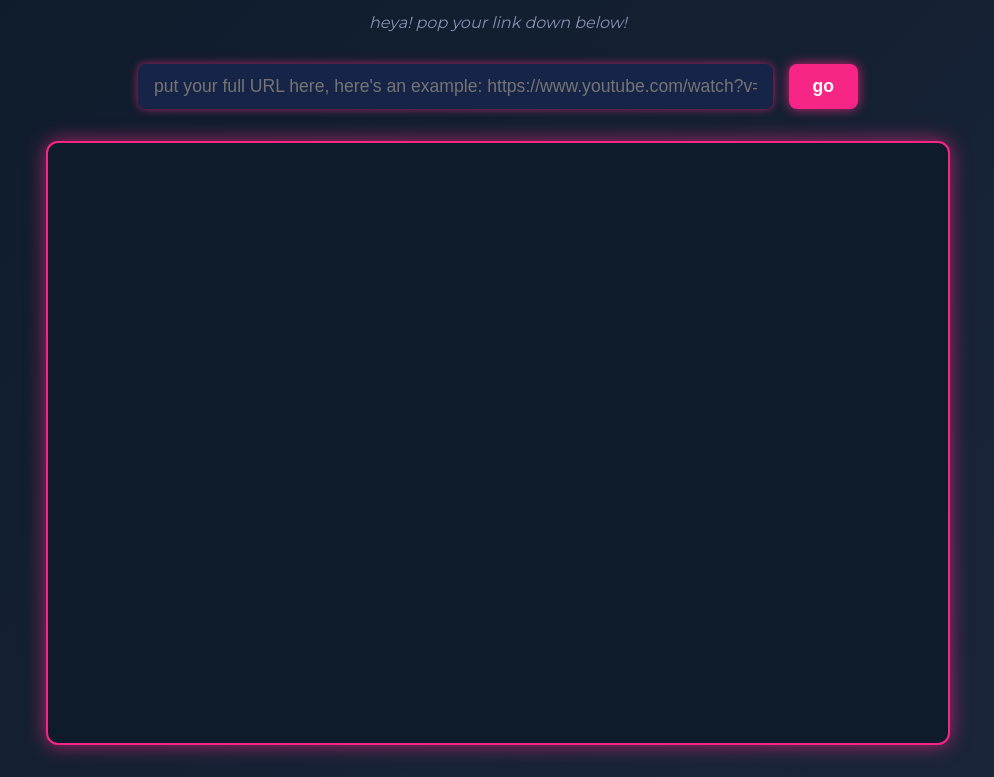
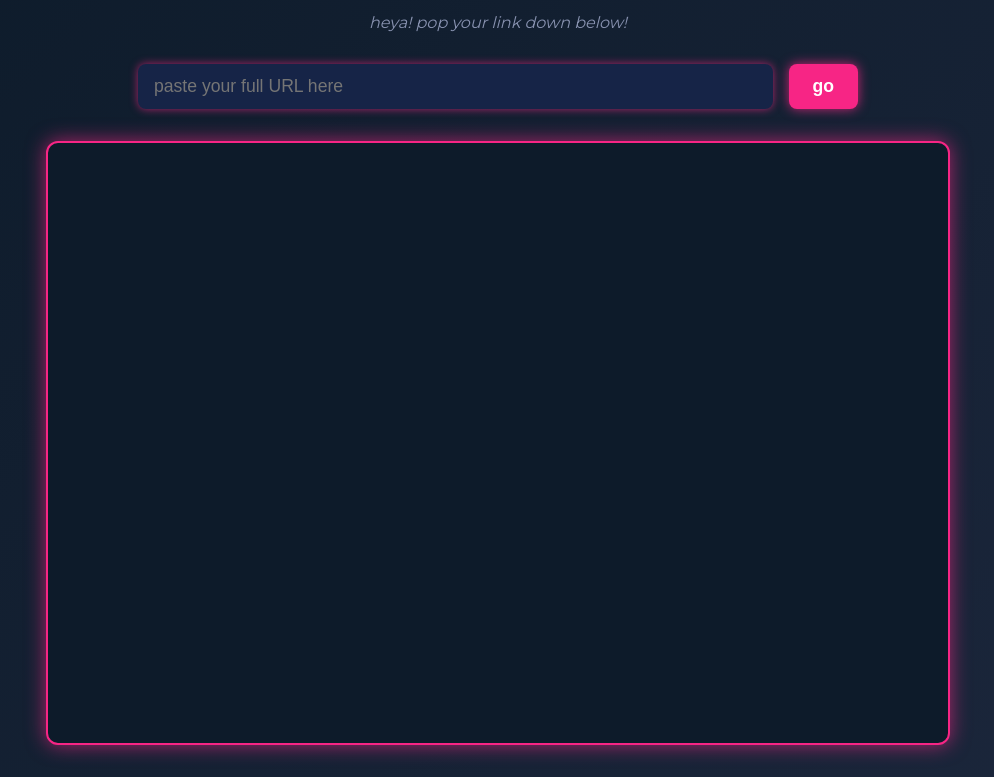
Before and after one commit to cyberkittenz/blueruby, a plain HTML site: page index.html in a window 1280 px wide. Shown: the part 125-902 px from the top of the page, without its empty margins (142-1136 px from the left). Drawn offline with Linux system fonts and the light colour scheme.

Commit message:
Slight change to index.html

```diff
--- a/index.html
+++ b/index.html
@@ -105,7 +105,7 @@
     <input
       type="text"
       id="url"
-      placeholder="put your full URL here, here's an example: https://www.youtube.com/watch?v=dQw4w9WgXcQ"
+      placeholder="paste your full URL here"
       autocomplete="off"
       spellcheck="false"
       autocorrect="off"
```
